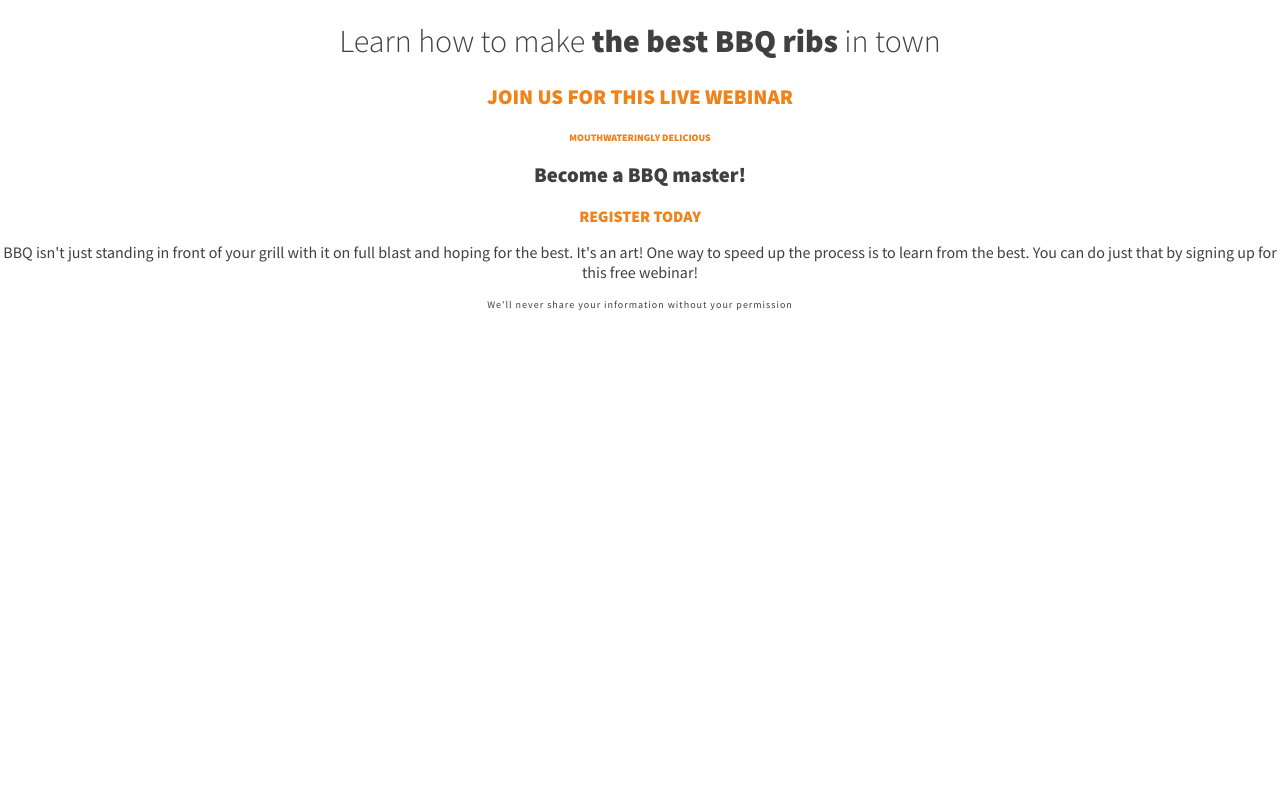
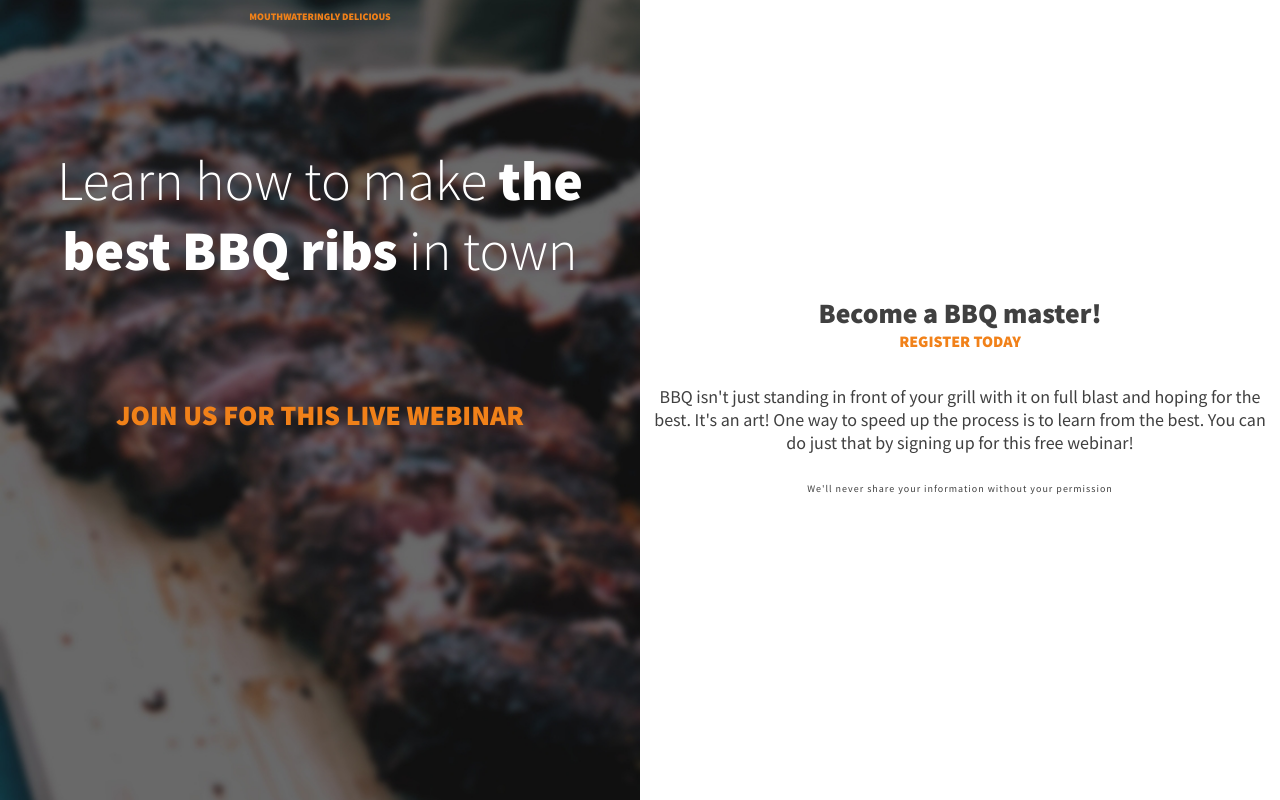
Before and after one commit to whoisarod/module-05-splash-page, a plain HTML site: page index.html in a window 1280 px wide. Drawn offline with Linux system fonts and the light colour scheme.

Commit message:
updated index.html and styles.css

```diff
--- a/css/styles.css
+++ b/css/styles.css
@@ -1,3 +1,7 @@
+* {
+    box-sizing: border-box;
+}
+
 body {
     margin: 0;
     font-family: 'Source Sans Pro', sans-serif;
@@ -6,10 +10,13 @@ body {
     text-align: center;
 }
 
+/* Typography */
+
 h1 {
     font-size: 2.25 rem;
     font-weight: 300;
-
+    color: #FFF;
+    margin: 2em 0;
 }
 
 h1 + p {
@@ -17,10 +24,12 @@ h1 + p {
     font-weight: 900;
     font-size: 1.3125rem;
     text-transform: uppercase;
+    margin: 0;
 }
 
 h2 {
     font-size: 1.3125rem;
+    margin: 0;
 }
 
 h2 + p {
@@ -28,6 +37,7 @@ h2 + p {
     font-weight: 900;
     font-size: 1rem;
     text-transform: uppercase;
+    margin-top: 0;
 }
 
 .top-text {
@@ -35,6 +45,7 @@ h2 + p {
     font-weight: 900;
     color: #f18119;
     text-transform: uppercase;
+    order: -1;
 }
 
 .fine-print {
@@ -45,3 +56,51 @@ h2 + p {
 span {
     font-weight: 900;
 }
+
+/* Intro Section */
+
+.intro {
+    background-color: #404040;
+    background-image: url("/images/dark-ribs.jpg");
+    background-size: cover;
+    background-position: center;
+    padding: 0 .5em 2em;
+    display: flex;
+    flex-direction: column;
+}
+
+/* Main Content Section */
+
+.main-content {
+    padding: 2em .5em;
+}
+
+/* Media Queries */
+
+@media (min-width: 376px) {
+    body {
+        font-size: 1.125rem;
+        display: flex;
+    }
+
+    h1 {
+        font-size: 3.5rem;
+    }
+
+    h2,
+    h1 + p {
+        font-size: 1.75rem;
+    }
+
+    .intro,
+    .main-content {
+        width: 50%;
+        min-height: 100vh;
+    }
+
+    .main-content {
+        display: flex;
+        flex-direction: column;
+        justify-content: center;
+    }
+}
--- a/index.html
+++ b/index.html
@@ -14,7 +14,7 @@
         <p>Join us for this live webinar</p>
         <p class="top-text">Mouthwateringly delicious</p>
     </div>
-    <div class="main-conten">
+    <div class="main-content">
         <h2>Become a BBQ master!</h2>
         <p>Register Today</p>
         <p>BBQ isn't just standing in front of your grill with it on full blast and hoping for the best. It's an art! One way to speed up the process is to learn from the best. You can do just that by signing up for this free webinar!</p>
```
